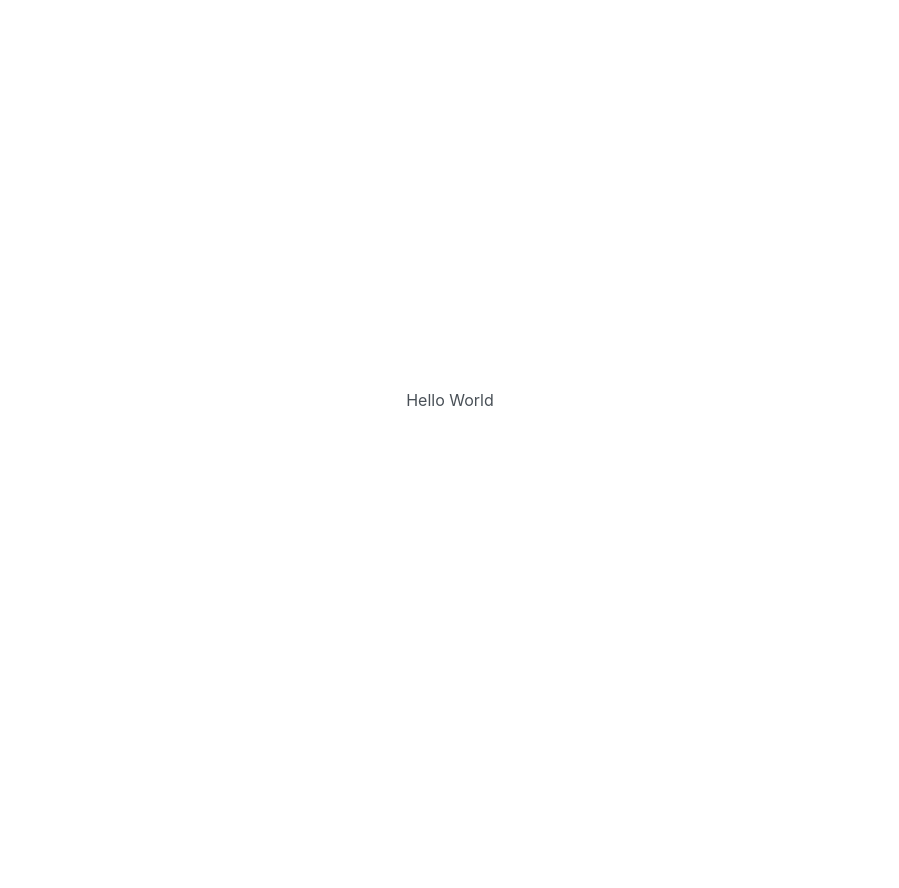
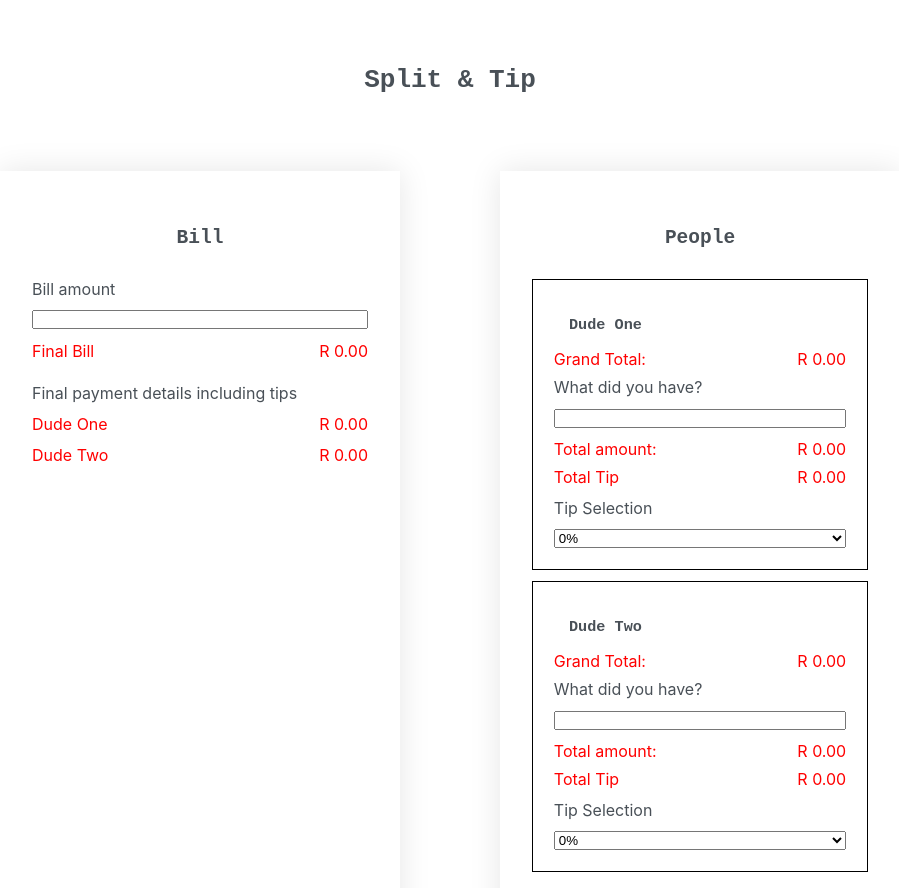
Before and after one commit to Natia-bit/split-n-tip, a React (Create React App) app: page / in a window 1280 px wide. Shown: the top 888 px of the page, without its empty margins (190-1089 px from the left). Before the commit the page ends 800 px from the top, so only its background shows below. Built offline with nearby package versions, Linux system fonts and the light colour scheme.

Commit message:
Create static and define people (#2)
Add static components
Define people section with props that includes:
- input field
- display grand total
- display tip
- display totals

```diff
--- a/src/App.js
+++ b/src/App.js
@@ -1,5 +1,209 @@
-function App() {
-  return <div className="App">Hello World</div>;
+import { useState } from "react";
+
+const data = [
+  {
+    id: 1,
+    name: "Dude One",
+    bill: 0,
+    tip: 0,
+  },
+  {
+    id: 2,
+    name: "Dude Two",
+    bill: 0,
+    tip: 0,
+  },
+];
+
+function MainTitle({ children }) {
+  return <h1>{children}</h1>;
 }
 
-export default App;
+function Title({ children }) {
+  return <h2>{children}</h2>;
+}
+
+function CostDisplay({ price, children }) {
+  return (
+    <div>
+      <p className="person-bill-output">
+        {children} <span>R {price}</span>
+      </p>
+    </div>
+  );
+}
+
+export default function App() {
+  const [people, setPeople] = useState(data);
+
+  function updateBill(id, bill) {
+    setPeople((prevPeople) =>
+      prevPeople.map((person) =>
+        person.id === id ? { ...person, bill: parseFloat(bill) || 0 } : person
+      )
+    );
+  }
+
+  function updateTip(id, tip) {
+    setPeople((prevPeople) =>
+      prevPeople.map((person) =>
+        person.id === id ? { ...person, tip: parseFloat(tip) || 0 } : person
+      )
+    );
+  }
+
+  return (
+    <div className="App">
+      <MainTitle>Split & Tip</MainTitle>
+      <div className="slip-container">
+        <Bill people={people} />
+        <PeopleList
+          people={people}
+          onUpdateTip={updateTip}
+          onUpdateBill={updateBill}
+        />
+      </div>
+    </div>
+  );
+}
+
+function Bill({ people }) {
+  const grandTotal = people.reduce(
+    (sum, person) => sum + person.bill + person.tip,
+    0
+  );
+
+  return (
+    <div className="slip">
+      <Title>Bill</Title>
+      <label>Bill amount</label>
+      <input type="text" />
+
+      <CostDisplay price={grandTotal.toFixed(2)}>Final Bill</CostDisplay>
+      <p className="person-bill-output"></p>
+      <p>Final payment details including tips</p>
+      {people.map((p) => (
+        <PersonSummary
+          key={p.id}
+          name={p.name}
+          amount={(p.bill + p.tip).toFixed(2)}
+        />
+      ))}
+    </div>
+  );
+}
+
+function PersonSummary({ name, amount }) {
+  return (
+    <div className="person-bill-output">
+      {name} <span>R {amount}</span>
+    </div>
+  );
+}
+
+function PeopleList({ people, onUpdateTip, onUpdateBill }) {
+  return (
+    <div className="slip">
+      <Title>People</Title>
+      {people.map((person) => (
+        <Person
+          key={person.id}
+          person={person}
+          onUpdateTip={onUpdateTip}
+          onUpdateBill={onUpdateBill}
+        />
+      ))}
+    </div>
+  );
+}
+
+function Person({ person, onUpdateTip, onUpdateBill }) {
+  const total = person.bill + person.tip;
+  const [inputValue, setInputValue] = useState("");
+
+  function handleItemInput(e) {
+    const newValue = e.target.value;
+    setInputValue(newValue);
+
+    const items = newValue
+      .split(",")
+      .map((v) => parseFloat(v.trim()))
+      .filter((v) => !isNaN(v));
+
+    const sum = items.reduce((a, b) => a + b, 0);
+    onUpdateBill(person.id, sum);
+  }
+
+  return (
+    <div className="person">
+      <h3>{person.name}</h3>
+      <CostDisplay price={total.toFixed(2)}>Grand Total:</CostDisplay>
+      <ItemInput
+        person={person}
+        value={inputValue}
+        onChange={handleItemInput}
+      />
+      <Tip
+        tip={person.tip}
+        onTipChange={(tip) => onUpdateTip(person.id, tip)}
+        total={total}
+      />
+    </div>
+  );
+}
+
+function ItemInput({ person, value, onChange }) {
+  return (
+    <div className="person-items">
+      <label>What did you have?</label>
+      <input type="text" value={value} onChange={onChange} />
+      <CostDisplay price={person.bill.toFixed(2)}>Total amount: </CostDisplay>
+    </div>
+  );
+}
+
+function Tip({ tip, onTipChange, total }) {
+  const [customTip, setCustomTip] = useState(0);
+  const [isCustom, setIsCustom] = useState(false);
+
+  function handlePercentageChange(e) {
+    if (e.target.value === "custom") {
+      setIsCustom(true);
+      onTipChange(Number(customTip));
+    } else {
+      setIsCustom(false);
+      onTipChange(Number(e.target.value));
+    }
+  }
+
+  function handleCustomInput(e) {
+    const value = Number(e.target.value);
+    setCustomTip(value);
+    onTipChange(value);
+  }
+
+  return (
+    <div className="tip">
+      <CostDisplay price={tip.toFixed(2)}>Total Tip</CostDisplay>
+      <label>Tip Selection</label>
+      <select
+        value={isCustom ? "custom" : tip}
+        onChange={handlePercentageChange}
+      >
+        <option value={(0 * total) / 100}>0%</option>
+        <option value={(5 * total) / 100}>5%</option>
+        <option value={(10 * total) / 100}>10%</option>
+        <option value={(15 * total) / 100}>15%</option>
+        <option value="custom">Custom</option>
+      </select>
+      {isCustom && (
+        <input
+          type="number"
+          value={customTip}
+          onChange={handleCustomInput}
+          placeholder="Enter custom tip"
+        />
+      )}
+    </div>
+  );
+}
--- a/src/index.css
+++ b/src/index.css
@@ -10,9 +10,73 @@ html {
 }
 
 body {
-  height: 100vh;
+  /* height: 100vh; */
   color: #495057;
   display: flex;
   align-items: center;
   justify-content: center;
 }
+
+h1,
+h2,
+h3 {
+  text-align: center;
+  font-family: monospace;
+  padding: 1em;
+}
+
+h1 {
+  padding-top: 2.5em;
+}
+
+h3 {
+  text-align: left;
+}
+
+.slip-container {
+  display: flex;
+  flex-direction: row;
+  justify-content: space-evenly;
+}
+
+.slip {
+  width: 400px;
+  margin: 50px;
+  display: flex;
+  flex-direction: column;
+  gap: 0.7em;
+
+  box-shadow: 0 0 30px rgba(0, 0, 0, 0.1);
+  padding-top: 2em;
+  padding-bottom: 4em;
+  padding-left: 2em;
+  padding-right: 2em;
+  border-top: 4px solid #fff;
+  border-bottom: 4px solid #fff;
+  align-items: left;
+}
+
+.person {
+  border: 1px solid black;
+  padding: 1.3em;
+}
+.person-bill-output {
+  color: red;
+  display: flex;
+  flex-direction: row;
+  align-items: center;
+  justify-content: space-between;
+}
+.person-items,
+.tip {
+  display: flex;
+  flex-direction: column;
+  gap: 0.7em;
+  margin-top: 0.5em;
+}
+.person-item {
+  color: red;
+  display: flex;
+  flex-direction: row;
+  align-items: left;
+}
```
